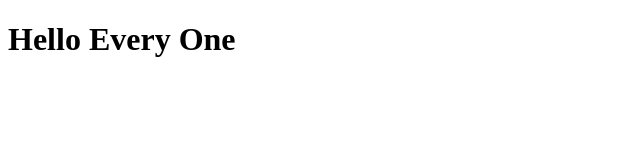
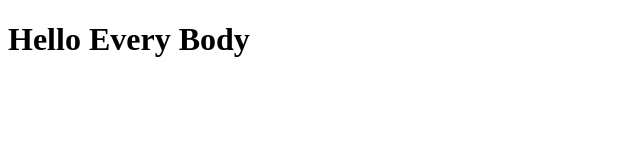
Before and after one commit to Deocomate/deocomate-demo.github.io, a plain HTML site: page index.html in a window 1280 px wide. Shown: the full height of the page, 0-640 px from the left. Drawn offline with Linux system fonts and the light colour scheme.

Commit message:
update code

```diff
--- a/index.html
+++ b/index.html
@@ -6,6 +6,6 @@
     <title>Minh Long Demo Profile</title>
 </head>
 <body>
-    <h1>Hello Every One</h1>
+    <h1>Hello Every Body</h1>
 </body>
 </html>
```
